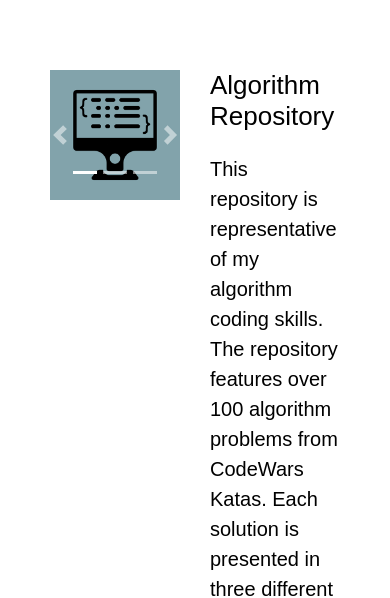
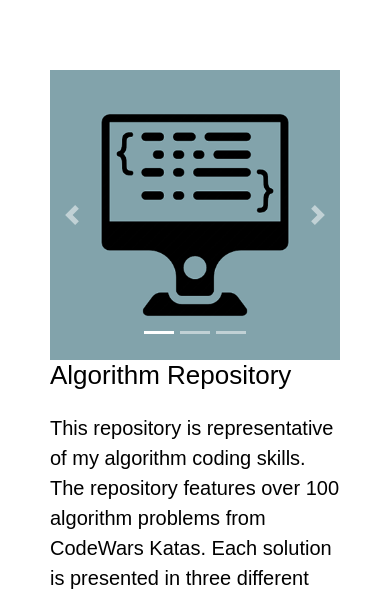
Before and after one commit to srsagehorn/srsagehorn.github.io, a plain HTML site: page portfolio.html in a window 390 px wide. Shown: the part 230-828 px from the top of the page. Drawn offline with nearby package versions, Linux system fonts and the light colour scheme; a web font is replaced by a local one.

```diff
--- a/portfolio.html
+++ b/portfolio.html
@@ -79,10 +79,11 @@
       <div class="portContainer">
         <div class="container">
           <!-- algo -->
-          <div class="row portfolioCard">
+          <div class="portfolioCard">
             <div class="card">
               <div class="card-body portCard">
-                <div class="col-md-6">
+                <div class = "row">
+                <div class="col-md-6 col-12">
                   <div class="img-square-wrapper">
                     <div id="carousel-algo" class="carousel slide" data-interval="false">
                       <ol class="carousel-indicators">
@@ -114,7 +115,7 @@
                     </div>
                   </div>
                 </div>
-                <div class="col-md-6">
+                <div class="col-md-6 col-12">
                   <h5 class="card-title">Algorithm Repository</h5>
                   <p class="card-text">
                     This repository is representative of my algorithm coding
@@ -131,7 +132,9 @@
                     class="card-link"
                     >Github Repo <img class = "leave" src="pics/leaveSite.png" alt="leave site icon"></a
                   >
+
                 </div>
+              </div>
               </div>
             </div>
             </div>
```
